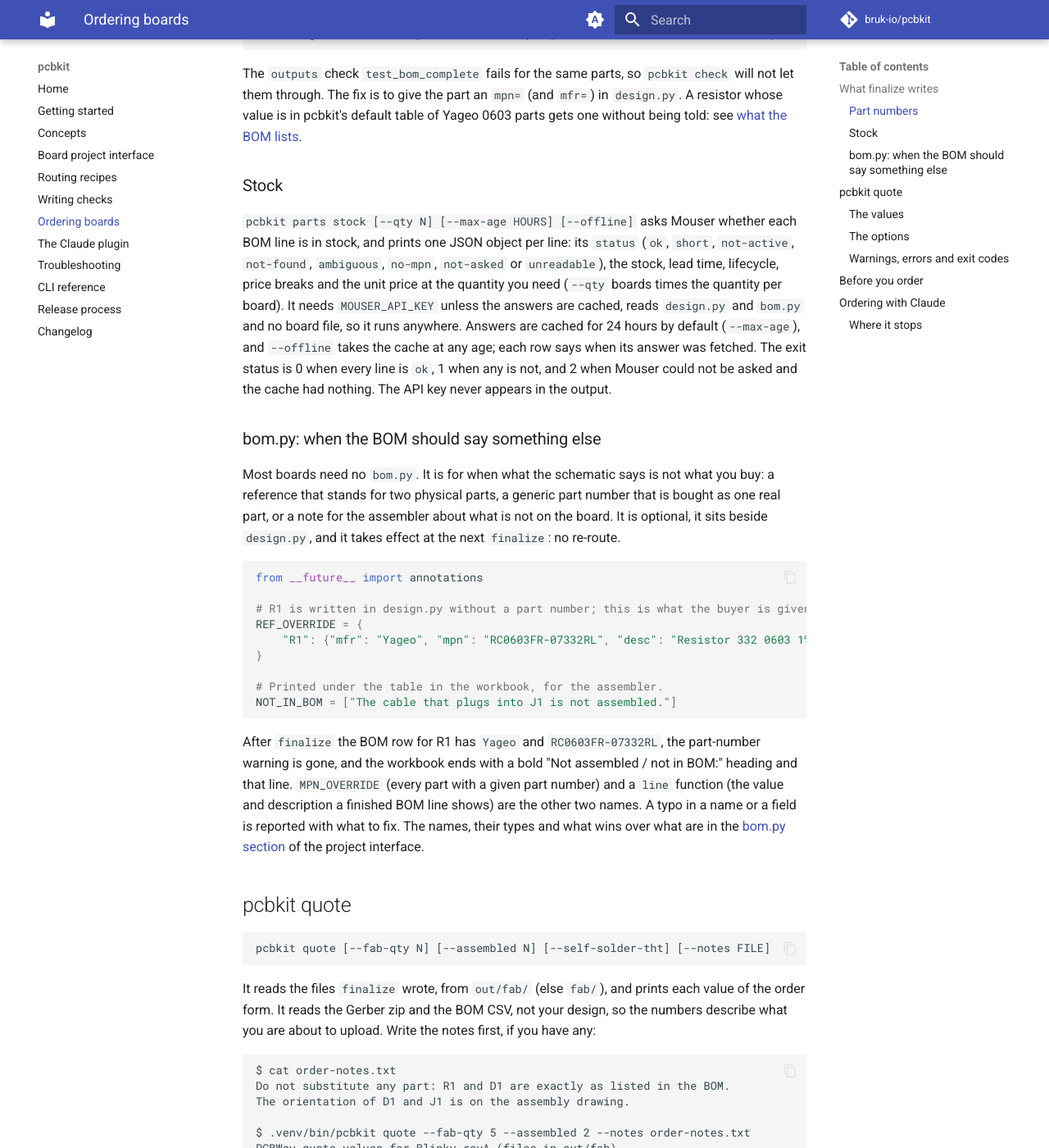
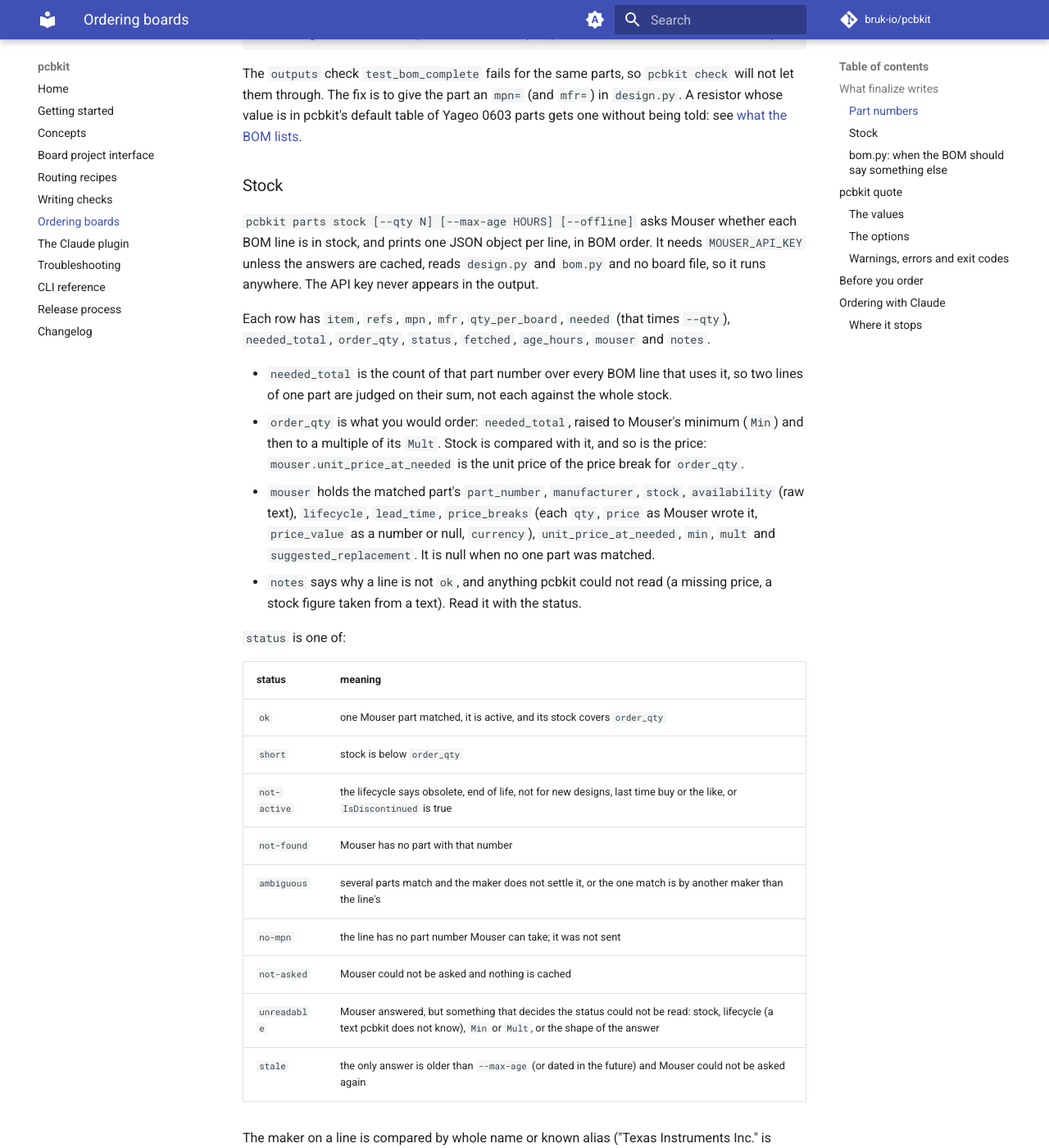
Before and after one commit to bruk-io/pcbkit, an MkDocs documentation site: the page built from docs/ordering.md, in a window 1280 px wide and 1400 px high, scrolled down 1482 px. Shown: the whole window at 82% size. Built offline with MkDocs 1.6.1 and Material for MkDocs 9.7.7, drawn with Linux system fonts in a browser that asks for light colours; comment, search, counter and statistics services are not loaded; the version menu is left out; some of the changed text lies outside the part shown.

Commit message:
Docs and plan: stock statuses, exit codes, order fields and the stale rule
Co-Authored-By: Claude Sonnet 5.5 <noreply@anthropic.com>
Claude-Session: https://claude.ai/code/session_01THvm9tvPWHJYgds7ZBy65b

```diff
--- a/docs/ordering.md
+++ b/docs/ordering.md
@@ -58,14 +58,56 @@ whose value is in pcbkit's default table of Yageo 0603 parts gets one without be
 ### Stock
 
 `pcbkit parts stock [--qty N] [--max-age HOURS] [--offline]` asks Mouser whether each BOM line is
-in stock, and prints one JSON object per line: its `status` (`ok`, `short`, `not-active`,
-`not-found`, `ambiguous`, `no-mpn`, `not-asked` or `unreadable`), the stock, lead time, lifecycle,
-price breaks and the unit price at the quantity you need (`--qty` boards times the quantity per
-board). It needs `MOUSER_API_KEY` unless the answers are cached, reads `design.py` and `bom.py`
-and no board file, so it runs anywhere. Answers are cached for 24 hours by default (`--max-age`),
-and `--offline` takes the cache at any age; each row says when its answer was fetched. The exit
-status is 0 when every line is `ok`, 1 when any is not, and 2 when Mouser could not be asked and
-the cache had nothing. The API key never appears in the output.
+in stock, and prints one JSON object per line, in BOM order. It needs `MOUSER_API_KEY` unless the
+answers are cached, reads `design.py` and `bom.py` and no board file, so it runs anywhere. The API
+key never appears in the output.
+
+Each row has `item`, `refs`, `mpn`, `mfr`, `qty_per_board`, `needed` (that times `--qty`),
+`needed_total`, `order_qty`, `status`, `fetched`, `age_hours`, `mouser` and `notes`.
+
+- `needed_total` is the count of that part number over every BOM line that uses it, so two lines
+  of one part are judged on their sum, not each against the whole stock.
+- `order_qty` is what you would order: `needed_total`, raised to Mouser's minimum (`Min`) and then
+  to a multiple of its `Mult`. Stock is compared with it, and so is the price:
+  `mouser.unit_price_at_needed` is the unit price of the price break for `order_qty`.
+- `mouser` holds the matched part's `part_number`, `manufacturer`, `stock`, `availability` (raw
+  text), `lifecycle`, `lead_time`, `price_breaks` (each `qty`, `price` as Mouser wrote it,
+  `price_value` as a number or null, `currency`), `unit_price_at_needed`, `min`, `mult` and
+  `suggested_replacement`. It is null when no one part was matched.
+- `notes` says why a line is not `ok`, and anything pcbkit could not read (a missing price, a
+  stock figure taken from a text). Read it with the status.
+
+`status` is one of:
+
+| status | meaning |
+| --- | --- |
+| `ok` | one Mouser part matched, it is active, and its stock covers `order_qty` |
+| `short` | stock is below `order_qty` |
+| `not-active` | the lifecycle says obsolete, end of life, not for new designs, last time buy or the like, or `IsDiscontinued` is true |
+| `not-found` | Mouser has no part with that number |
+| `ambiguous` | several parts match and the maker does not settle it, or the one match is by another maker than the line's |
+| `no-mpn` | the line has no part number Mouser can take; it was not sent |
+| `not-asked` | Mouser could not be asked and nothing is cached |
+| `unreadable` | Mouser answered, but something that decides the status could not be read: stock, lifecycle (a text pcbkit does not know), `Min` or `Mult`, or the shape of the answer |
+| `stale` | the only answer is older than `--max-age` (or dated in the future) and Mouser could not be asked again |
+
+The maker on a line is compared by whole name or known alias ("Texas Instruments Inc." is "Texas
+Instruments"; "TI" is not known), never by the start of a name. A line with no maker is judged on
+the number alone.
+
+**When Mouser cannot be asked** (no key, no network, a refusal, too many requests), the cached
+answer for the part is used at any age, and the row says so in `notes`. If that answer is younger
+than `--max-age` it is judged as usual; if it is older it is `stale`, and the command exits 2, so
+that a 200-day-old stock figure is never taken for today's. With nothing cached the line is
+`not-asked`. `--offline` is the other way round: you asked for the cache at any age, so the line
+is judged normally and `age_hours` shows how old it is (only a cached date in the future is
+`stale`). Answers are cached for 24 hours by default (`--max-age`); a cache that cannot be
+written does not lose the fresh answer, and a note says so.
+
+Exit status: 2 if any line is `not-asked` or `stale`, else 1 if any line is not `ok`, else 0. The
+JSON is printed with those three codes. A usage error (a bad option) also exits 2 and a missing
+project exits 1, and both print a message instead of JSON. A board with no BOM lines prints `[]`
+and exits 0.
 
 ### bom.py: when the BOM should say something else
 
```
Also changed, not shown: docs/cli.md (+4 -2 lines), plans/wp17-gate-checks.md (+15 -3 lines).
